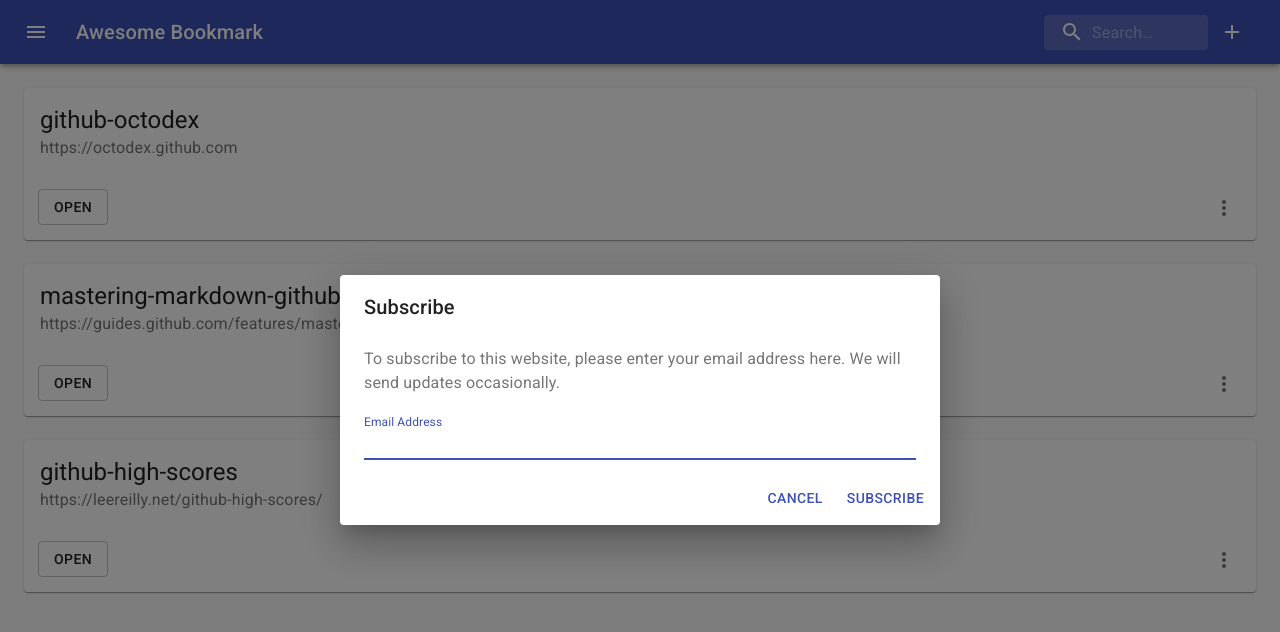
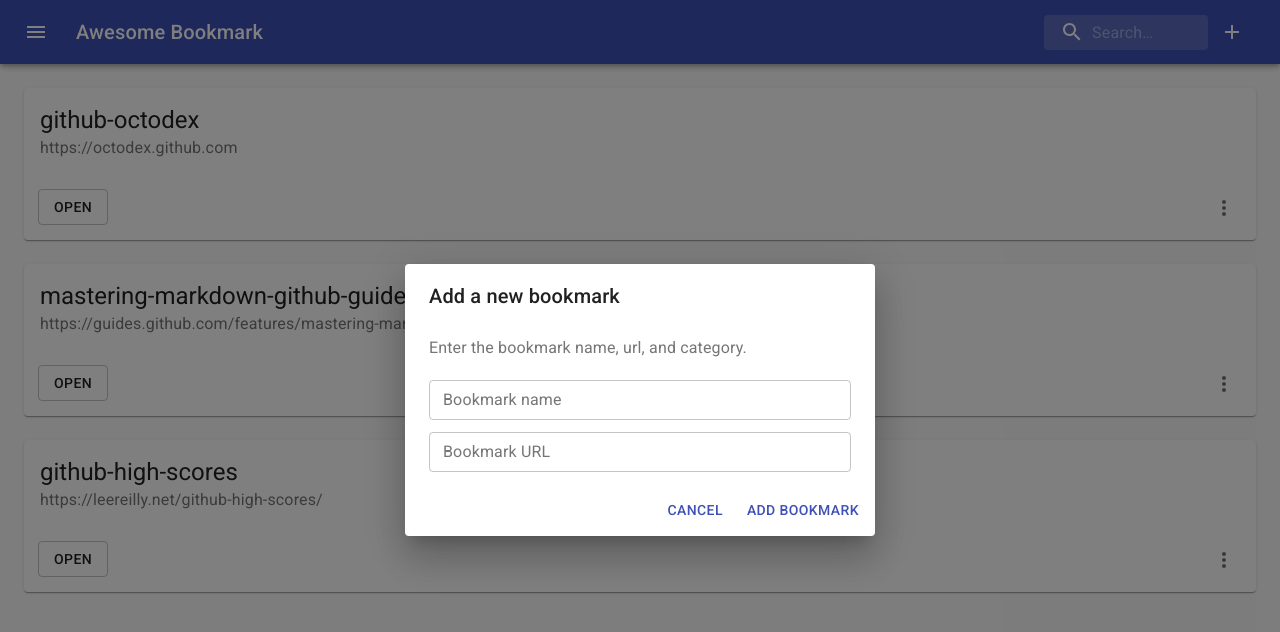
Before and after one commit to siegblink/awesome-bookmark, a React (Create React App) app: page / in a window 1280 px wide. Both pictures are taken after a click on the button 1232 px from the left and 32 px from the top of the page. Shown: the top 632 px of the page. Built offline with nearby package versions, Linux system fonts and the light colour scheme.

Commit message:
Update the form dialog for entering a new bookmark.

```diff
--- a/src/components/header/FormDialog.js
+++ b/src/components/header/FormDialog.js
@@ -39,18 +39,25 @@ export default function FormDialog() {
         onClose={handleClose}
         aria-labelledby='form-dialog-title'
       >
-        <DialogTitle id='form-dialog-title'>Subscribe</DialogTitle>
+        <DialogTitle id='form-dialog-title'>Add a new bookmark</DialogTitle>
         <DialogContent>
           <DialogContentText>
-            To subscribe to this website, please enter your email address here.
-            We will send updates occasionally.
+            Enter the bookmark name, url, and category.
           </DialogContentText>
           <TextField
-            autoFocus
             margin='dense'
-            id='name'
-            label='Email Address'
-            type='email'
+            id='bookmarkName'
+            label='Bookmark name'
+            type='text'
+            variant='outlined'
+            fullWidth
+          />
+          <TextField
+            margin='dense'
+            id='bookmarkUrl'
+            label='Bookmark URL'
+            type='text'
+            variant='outlined'
             fullWidth
           />
         </DialogContent>
@@ -59,7 +66,7 @@ export default function FormDialog() {
             Cancel
           </Button>
           <Button onClick={handleClose} color='primary'>
-            Subscribe
+            Add bookmark
           </Button>
         </DialogActions>
       </Dialog>
```
